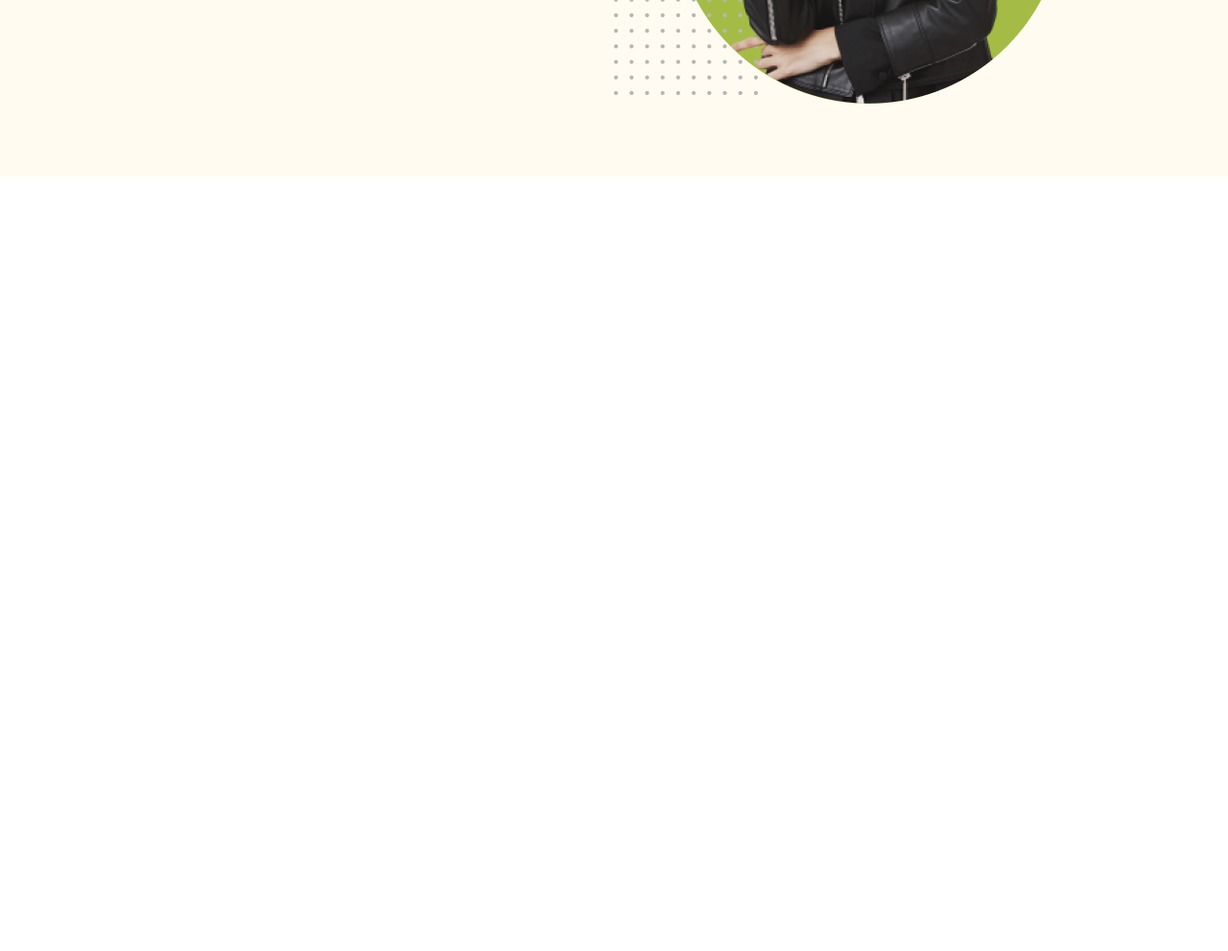
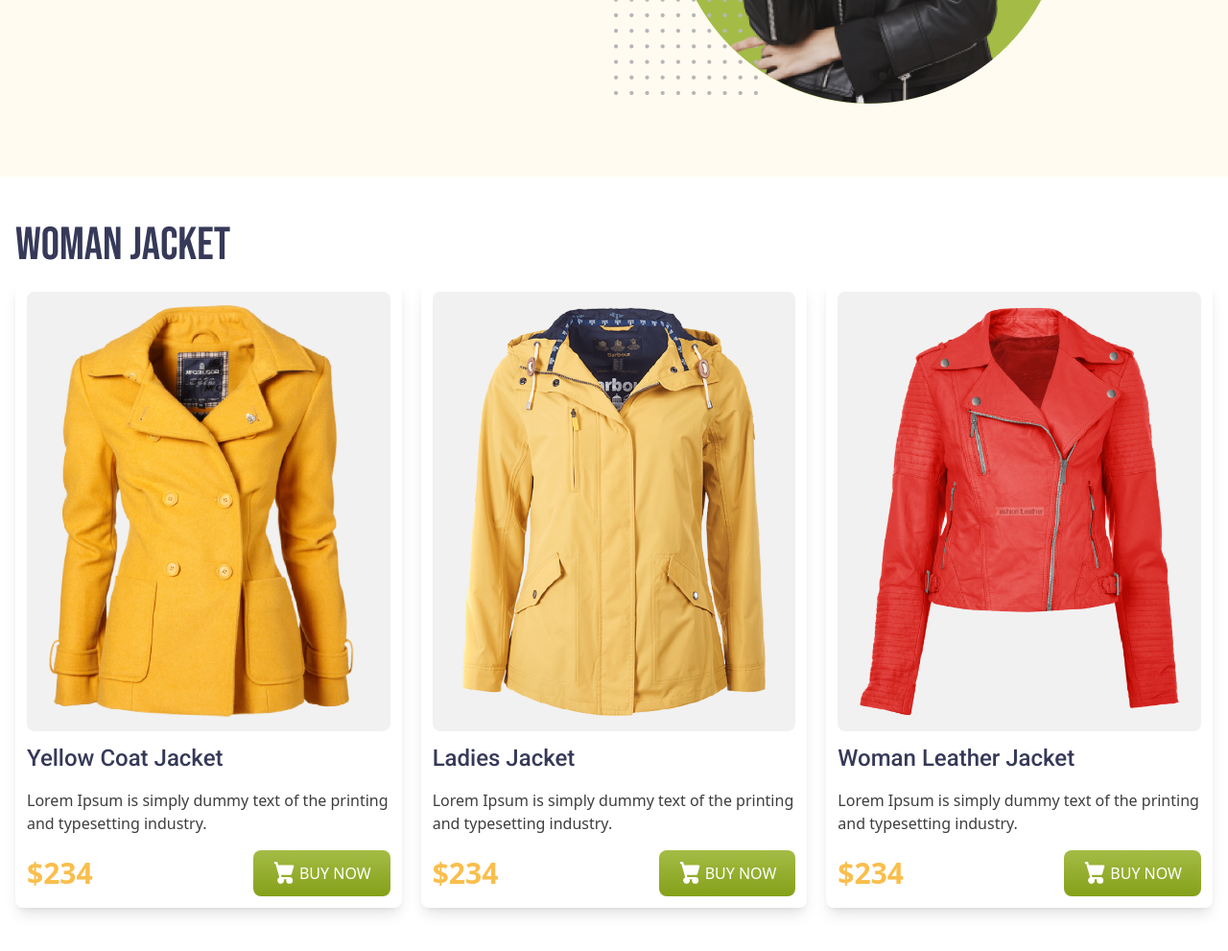
Before and after one commit to tanvirweb/penguin-fashion, a plain HTML site: page index.html in a window 1280 px wide. Shown: the part 511-1502 px from the top of the page at 96% size. Before the commit the page ends 800 px from the top, so only its background shows below. Drawn offline with nearby package versions, Linux system fonts and the light colour scheme.

Commit message:
W0Man Jacket section added also responsive fixed for tablet and mobile

```diff
--- a/index.html
+++ b/index.html
@@ -12,7 +12,7 @@
 </head>
 <body>
     <header class="bg-[#FFFBF0] py-12">
-        <nav class="max-w-7xl m-auto px-4 mb-4">
+        <nav class="max-w-7xl mx-auto px-4 mb-4">
             <div class="flex flex-col md:flex-row justify-between items-center">
                 <img class="h-10 mb-4 md:mb-0" src="icons/logo.png" alt="">
                 <ul class="ff-r flex gap-x-4">
@@ -23,12 +23,12 @@
                 </ul>
             </div>
         </nav>
-        <div class="max-w-7xl m-auto px-4 py-7">
+        <div class="max-w-7xl mx-auto px-4 py-7">
             <div class="flex flex-col md:flex-row items-center gap-y-5">
                 <div class="basis-full md:basis-6/12">
                     <h1 class="ff-b uppercase text-7xl mb-2 text-[#363958]"><span class="block text-[#FABE4C]">Be the Penguins</span> of Winter</h1>
                     <p class="mb-4 max-w-xs">Lorem Ipsum is simply dummy text of the printing and typesetting industry.</p>
-                    <a class="py-3 px-5 rounded-lg inline-flex gap-1 text-white bg-gradient-to-b from-[#A4BC46] to-[#85A019]" href="#">
+                    <a class="uppercase py-3 px-5 rounded-lg inline-flex gap-1 text-white bg-gradient-to-b from-[#A4BC46] to-[#85A019]" href="#">
                         <svg class="w-6 h-6 text-white dark:text-white" aria-hidden="true" xmlns="http://www.w3.org/2000/svg" fill="currentColor" viewBox="0 0 18 21">
                             <path d="M15 12a1 1 0 0 0 .962-.726l2-7A1 1 0 0 0 17 3H3.77L3.175.745A1 1 0 0 0 2.208 0H1a1 1 0 0 0 0 2h.438l.6 2.255v.019l2 7 .746 2.986A3 3 0 1 0 9 17a2.966 2.966 0 0 0-.184-1h2.368c-.118.32-.18.659-.184 1a3 3 0 1 0 3-3H6.78l-.5-2H15Z"/>
                         </svg>
@@ -42,7 +42,61 @@
         </div>
     </header>
     <main>
-
+        <section class="py-12">
+            <div class="max-w-7xl mx-auto px-4">
+                <h2 class="ff-b text-5xl uppercase text-[#363958] mb-3">W0Man Jacket</h2>
+                <div class="grid grid-flow-col md:grid-cols-2 lg:grid-cols-3 grid-rows-3 lg:grid-rows-1 md:grid-rows-2 gap-5">
+                    <div class="rounded-lg shadow-lg p-3">
+                        <figure class="mb-3 bg-[#F1F1F1] rounded-lg p-3">
+                            <img src="images/jacket-1.png" alt="">
+                        </figure>
+                        <h3 class="ff-r text-[#363958] text-2xl font-medium">Yellow Coat Jacket</h3>
+                        <p class="py-4">Lorem Ipsum is simply dummy text of the printing and typesetting industry.</p>
+                        <div class="flex justify-between items-center">
+                            <p class="text-3xl text-[#FABE4C] font-bold">$234</p>
+                            <a class="uppercase py-3 px-5 rounded-lg inline-flex gap-1 text-white bg-gradient-to-b from-[#A4BC46] to-[#85A019]" href="#">
+                                <svg class="w-6 h-6 text-white dark:text-white" aria-hidden="true" xmlns="http://www.w3.org/2000/svg" fill="currentColor" viewBox="0 0 18 21">
+                                    <path d="M15 12a1 1 0 0 0 .962-.726l2-7A1 1 0 0 0 17 3H3.77L3.175.745A1 1 0 0 0 2.208 0H1a1 1 0 0 0 0 2h.438l.6 2.255v.019l2 7 .746 2.986A3 3 0 1 0 9 17a2.966 2.966 0 0 0-.184-1h2.368c-.118.32-.18.659-.184 1a3 3 0 1 0 3-3H6.78l-.5-2H15Z"/>
+                                </svg>
+                                  Buy Now
+                            </a>
+                        </div>
+                    </div>
+                    <div class="rounded-lg shadow-lg p-3">
+                        <figure class="mb-3 bg-[#F1F1F1] rounded-lg p-3">
+                            <img src="images/jacket-2.png" alt="">
+                        </figure>
+                        <h3 class="ff-r text-[#363958] text-2xl font-medium">Ladies Jacket</h3>
+                        <p class="py-4">Lorem Ipsum is simply dummy text of the printing and typesetting industry.</p>
+                        <div class="flex justify-between items-center">
+                            <p class="text-3xl text-[#FABE4C] font-bold">$234</p>
+                            <a class="uppercase py-3 px-5 rounded-lg inline-flex gap-1 text-white bg-gradient-to-b from-[#A4BC46] to-[#85A019]" href="#">
+                                <svg class="w-6 h-6 text-white dark:text-white" aria-hidden="true" xmlns="http://www.w3.org/2000/svg" fill="currentColor" viewBox="0 0 18 21">
+                                    <path d="M15 12a1 1 0 0 0 .962-.726l2-7A1 1 0 0 0 17 3H3.77L3.175.745A1 1 0 0 0 2.208 0H1a1 1 0 0 0 0 2h.438l.6 2.255v.019l2 7 .746 2.986A3 3 0 1 0 9 17a2.966 2.966 0 0 0-.184-1h2.368c-.118.32-.18.659-.184 1a3 3 0 1 0 3-3H6.78l-.5-2H15Z"/>
+                                </svg>
+                                  Buy Now
+                            </a>
+                        </div>
+                    </div>
+                    <div class="rounded-lg shadow-lg p-3">
+                        <figure class="mb-3 bg-[#F1F1F1] rounded-lg p-3">
+                            <img src="images/jacket-3.png" alt="">
+                        </figure>
+                        <h3 class="ff-r text-[#363958] text-2xl font-medium">Woman Leather Jacket</h3>
+                        <p class="py-4">Lorem Ipsum is simply dummy text of the printing and typesetting industry.</p>
+                        <div class="flex justify-between items-center">
+                            <p class="text-3xl text-[#FABE4C] font-bold">$234</p>
+                            <a class="uppercase py-3 px-5 rounded-lg inline-flex gap-1 text-white bg-gradient-to-b from-[#A4BC46] to-[#85A019]" href="#">
+                                <svg class="w-6 h-6 text-white dark:text-white" aria-hidden="true" xmlns="http://www.w3.org/2000/svg" fill="currentColor" viewBox="0 0 18 21">
+                                    <path d="M15 12a1 1 0 0 0 .962-.726l2-7A1 1 0 0 0 17 3H3.77L3.175.745A1 1 0 0 0 2.208 0H1a1 1 0 0 0 0 2h.438l.6 2.255v.019l2 7 .746 2.986A3 3 0 1 0 9 17a2.966 2.966 0 0 0-.184-1h2.368c-.118.32-.18.659-.184 1a3 3 0 1 0 3-3H6.78l-.5-2H15Z"/>
+                                </svg>
+                                  Buy Now
+                            </a>
+                        </div>
+                    </div>
+                </div>
+            </div>
+        </section>
     </main>
 </body>
 </html>
```
